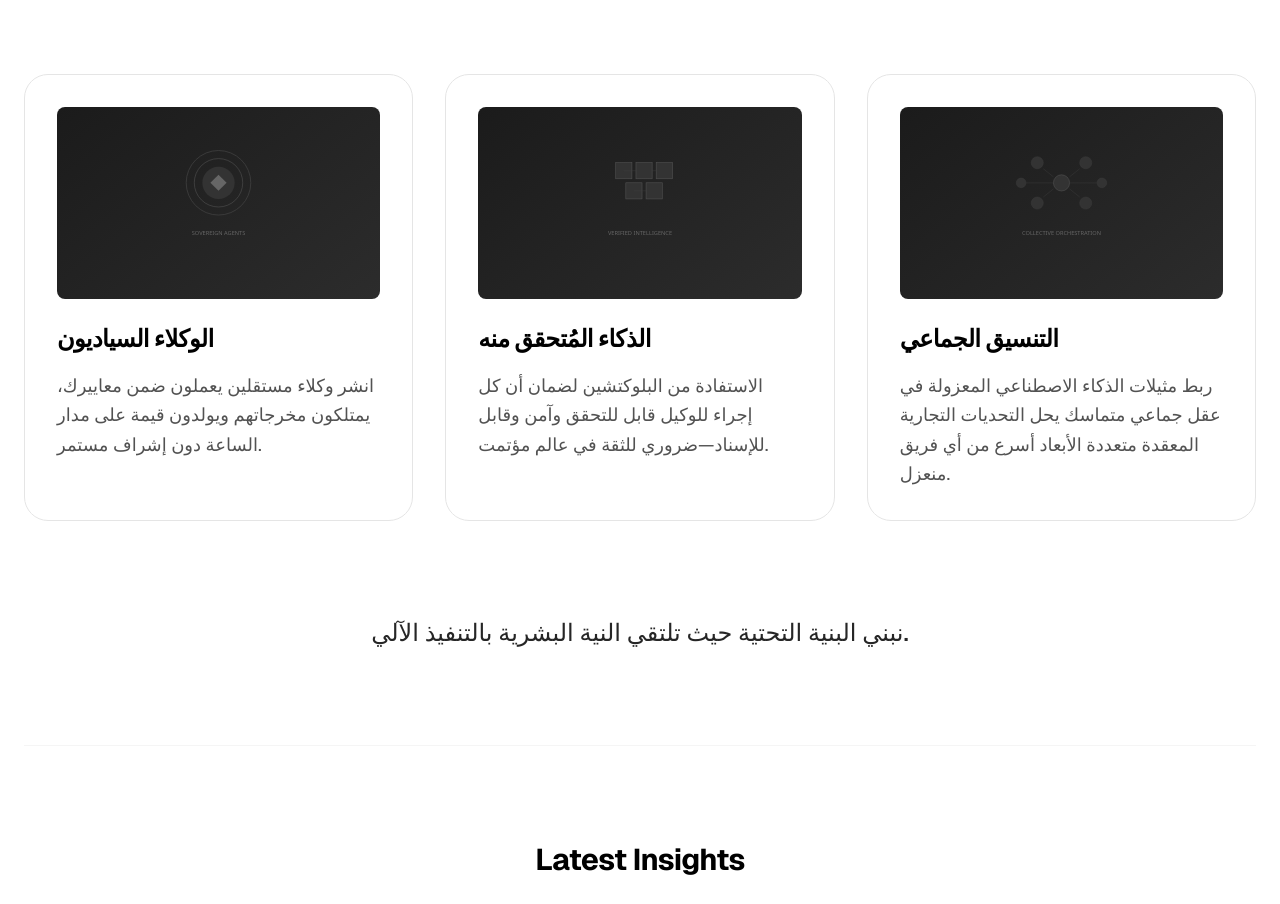
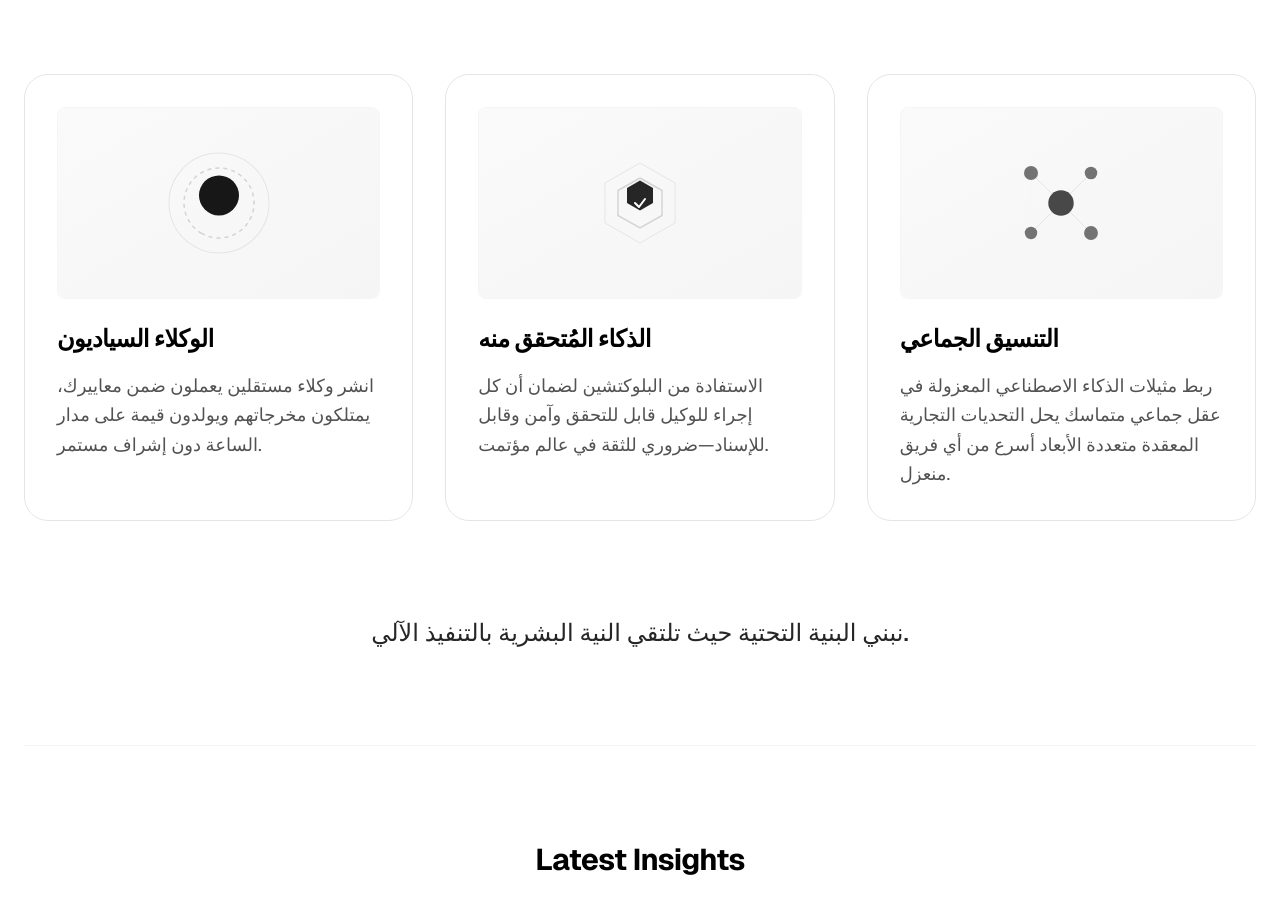
Before and after one commit to synsetio/web, a Next.js app: page /ar in a window 1280 px wide. Shown: the part 1647-2551 px from the top of the page. Built offline with nearby package versions, Linux system fonts and the light colour scheme.

Commit message:
feat: add custom animated SVG illustrations for features

```diff
--- /dev/null
+++ b/src/app/components/FeatureIllustrations.tsx
@@ -0,0 +1,235 @@
+"use client";
+
+import { motion } from "framer-motion";
+import React from "react";
+
+const illustrationVariants = {
+  hidden: { opacity: 0, scale: 0.8 },
+  visible: {
+    opacity: 1,
+    scale: 1,
+    transition: {
+      duration: 0.8,
+      ease: [0.16, 1, 0.3, 1],
+    },
+  },
+};
+
+const pathVariants = {
+  hidden: { pathLength: 0, opacity: 0 },
+  visible: {
+    pathLength: 1,
+    opacity: 1,
+    transition: {
+      duration: 1.5,
+      ease: "easeInOut",
+      delay: 0.2,
+    },
+  },
+};
+
+const floatingAnimation = {
+  y: [0, -10, 0],
+  transition: {
+    duration: 5,
+    repeat: Infinity,
+    ease: "easeInOut",
+  },
+};
+
+export const SovereignAgentIllustration = () => (
+  <motion.div
+    className="w-full h-full flex items-center justify-center bg-gradient-to-br from-neutral-50 to-neutral-100"
+    initial="hidden"
+    whileInView="visible"
+    viewport={{ once: true }}
+    variants={illustrationVariants}
+  >
+    <svg width="120" height="120" viewBox="0 0 120 120" fill="none">
+      <defs>
+        <linearGradient id="sovereign-grad" x1="0" y1="0" x2="120" y2="120">
+          <stop offset="0%" stopColor="#171717" />
+          <stop offset="100%" stopColor="#404040" />
+        </linearGradient>
+      </defs>
+      <motion.circle
+        cx="60"
+        cy="60"
+        r="20"
+        fill="url(#sovereign-grad)"
+        animate={floatingAnimation}
+      />
+      <motion.circle
+        cx="60"
+        cy="60"
+        r="35"
+        stroke="#d4d4d4"
+        strokeWidth="1.5"
+        strokeDasharray="4 4"
+        initial={{ rotate: 0 }}
+        animate={{ rotate: 360 }}
+        transition={{ duration: 20, repeat: Infinity, ease: "linear" }}
+      />
+      <motion.circle
+        cx="60"
+        cy="60"
+        r="50"
+        stroke="#e5e5e5"
+        strokeWidth="1"
+        initial={{ rotate: 0 }}
+        animate={{ rotate: -360 }}
+        transition={{ duration: 25, repeat: Infinity, ease: "linear" }}
+      />
+      {/* Orbiting nodes */}
+      <motion.circle
+        cx="60"
+        cy="25"
+        r="4"
+        fill="#737373"
+        initial={{ rotate: 0, originX: 60, originY: 60 }}
+        animate={{ rotate: 360 }}
+        transition={{ duration: 20, repeat: Infinity, ease: "linear" }}
+      />
+      <motion.circle
+        cx="60"
+        cy="10"
+        r="3"
+        fill="#a3a3a3"
+        initial={{ rotate: 0, originX: 60, originY: 60 }}
+        animate={{ rotate: -360 }}
+        transition={{ duration: 25, repeat: Infinity, ease: "linear" }}
+      />
+    </svg>
+  </motion.div>
+);
+
+export const VerifiedIntelligenceIllustration = () => (
+  <motion.div
+    className="w-full h-full flex items-center justify-center bg-gradient-to-br from-neutral-50 to-neutral-100"
+    initial="hidden"
+    whileInView="visible"
+    viewport={{ once: true }}
+    variants={illustrationVariants}
+  >
+    <svg width="120" height="120" viewBox="0 0 120 120" fill="none">
+      <defs>
+        <linearGradient id="verified-grad" x1="0" y1="0" x2="120" y2="120">
+          <stop offset="0%" stopColor="#262626" />
+          <stop offset="100%" stopColor="#525252" />
+        </linearGradient>
+      </defs>
+      {/* Hexagon Grid */}
+      <motion.path
+        d="M60 20 L95 40 L95 80 L60 100 L25 80 L25 40 Z"
+        stroke="#e5e5e5"
+        strokeWidth="1"
+        fill="none"
+        variants={pathVariants}
+      />
+      <motion.path
+        d="M60 35 L82 47.5 L82 72.5 L60 85 L38 72.5 L38 47.5 Z"
+        stroke="#d4d4d4"
+        strokeWidth="1.5"
+        fill="none"
+        variants={pathVariants}
+      />
+      {/* Central Block */}
+      <motion.path
+        d="M60 45 L73 52.5 L73 67.5 L60 75 L47 67.5 L47 52.5 Z"
+        fill="url(#verified-grad)"
+        animate={floatingAnimation}
+      />
+      {/* Checkmark hint */}
+      <motion.path
+        d="M55 60 L59 64 L65 56"
+        stroke="white"
+        strokeWidth="2"
+        strokeLinecap="round"
+        strokeLinejoin="round"
+        initial={{ pathLength: 0, opacity: 0 }}
+        animate={{ pathLength: 1, opacity: 1 }}
+        transition={{ delay: 1, duration: 0.5 }}
+      />
+    </svg>
+  </motion.div>
+);
+
+export const CollectiveOrchestrationIllustration = () => (
+  <motion.div
+    className="w-full h-full flex items-center justify-center bg-gradient-to-br from-neutral-50 to-neutral-100"
+    initial="hidden"
+    whileInView="visible"
+    viewport={{ once: true }}
+    variants={illustrationVariants}
+  >
+    <svg width="120" height="120" viewBox="0 0 120 120" fill="none">
+      <defs>
+        <linearGradient id="collective-grad" x1="0" y1="0" x2="120" y2="120">
+          <stop offset="0%" stopColor="#404040" />
+          <stop offset="100%" stopColor="#171717" />
+        </linearGradient>
+      </defs>
+      {/* Connecting Lines */}
+      <motion.path
+        d="M60 60 L30 30 M60 60 L90 30 M60 60 L30 90 M60 60 L90 90"
+        stroke="#e5e5e5"
+        strokeWidth="1"
+        variants={pathVariants}
+      />
+      <motion.path
+        d="M30 30 L90 30 L90 90 L30 90 Z"
+        stroke="#f5f5f5"
+        strokeWidth="0.5"
+        strokeDasharray="2 2"
+        variants={pathVariants}
+      />
+
+      {/* Nodes */}
+      <motion.circle
+        cx="30"
+        cy="30"
+        r="6"
+        fill="#737373"
+        animate={{ scale: [1, 1.2, 1] }}
+        transition={{ duration: 2, repeat: Infinity, delay: 0 }}
+      />
+      <motion.circle
+        cx="90"
+        cy="30"
+        r="6"
+        fill="#737373"
+        animate={{ scale: [1, 1.2, 1] }}
+        transition={{ duration: 2, repeat: Infinity, delay: 0.5 }}
+      />
+      <motion.circle
+        cx="30"
+        cy="90"
+        r="6"
+        fill="#737373"
+        animate={{ scale: [1, 1.2, 1] }}
+        transition={{ duration: 2, repeat: Infinity, delay: 1 }}
+      />
+      <motion.circle
+        cx="90"
+        cy="90"
+        r="6"
+        fill="#737373"
+        animate={{ scale: [1, 1.2, 1] }}
+        transition={{ duration: 2, repeat: Infinity, delay: 1.5 }}
+      />
+
+      {/* Central Hub */}
+      <motion.circle
+        cx="60"
+        cy="60"
+        r="12"
+        fill="url(#collective-grad)"
+        animate={{
+          scale: [1, 1.1, 1],
+          filter: ["brightness(1)", "brightness(1.2)", "brightness(1)"],
+        }}
+        transition={{ duration: 3, repeat: Infinity }}
+      />
+    </svg>
+  </motion.div>
+);
--- a/src/app/components/Features.tsx
+++ b/src/app/components/Features.tsx
@@ -7,6 +7,11 @@ import { useTranslations, useLocale } from "next-intl";
 import { content } from "../data/home-page";
 import SpotlightCard from "./react-bits/SpotlightCard";
 import MagneticButton from "./react-bits/MagneticButton";
+import {
+  SovereignAgentIllustration,
+  VerifiedIntelligenceIllustration,
+  CollectiveOrchestrationIllustration,
+} from "./FeatureIllustrations";
 
 export default function Features() {
   const t = useTranslations("HomePage.features");
@@ -15,17 +20,17 @@ export default function Features() {
 
   const items = [
     {
-      imagePath: "/images/agentic-economy.svg",
+      Illustration: SovereignAgentIllustration,
       title: t("items.item1.title"),
       description: t("items.item1.description"),
     },
     {
-      imagePath: "/images/blockchain-identity.svg",
+      Illustration: VerifiedIntelligenceIllustration,
       title: t("items.item2.title"),
       description: t("items.item2.description"),
     },
     {
-      imagePath: "/images/collective-intelligence.svg",
+      Illustration: CollectiveOrchestrationIllustration,
       title: t("items.item3.title"),
       description: t("items.item3.description"),
     },
@@ -54,13 +59,8 @@ export default function Features() {
               transition={{ duration: 0.5, delay: index * 0.1 }}
             >
               <SpotlightCard className="h-full flex flex-col items-start border-neutral-200 bg-white hover:shadow-lg transition-shadow duration-300">
-                <div className="relative w-full h-48 mb-6 rounded-lg overflow-hidden grayscale hover:grayscale-0 transition-all duration-500">
-                  <Image
-                    src={feature.imagePath}
-                    alt={feature.title}
-                    layout="fill"
-                    objectFit="cover"
-                  />
+                <div className="relative w-full h-48 mb-6 rounded-lg overflow-hidden border border-neutral-100">
+                  <feature.Illustration />
                 </div>
                 <h4 className="text-2xl font-bold mb-4 text-black tracking-tight">
                   {feature.title}
```
